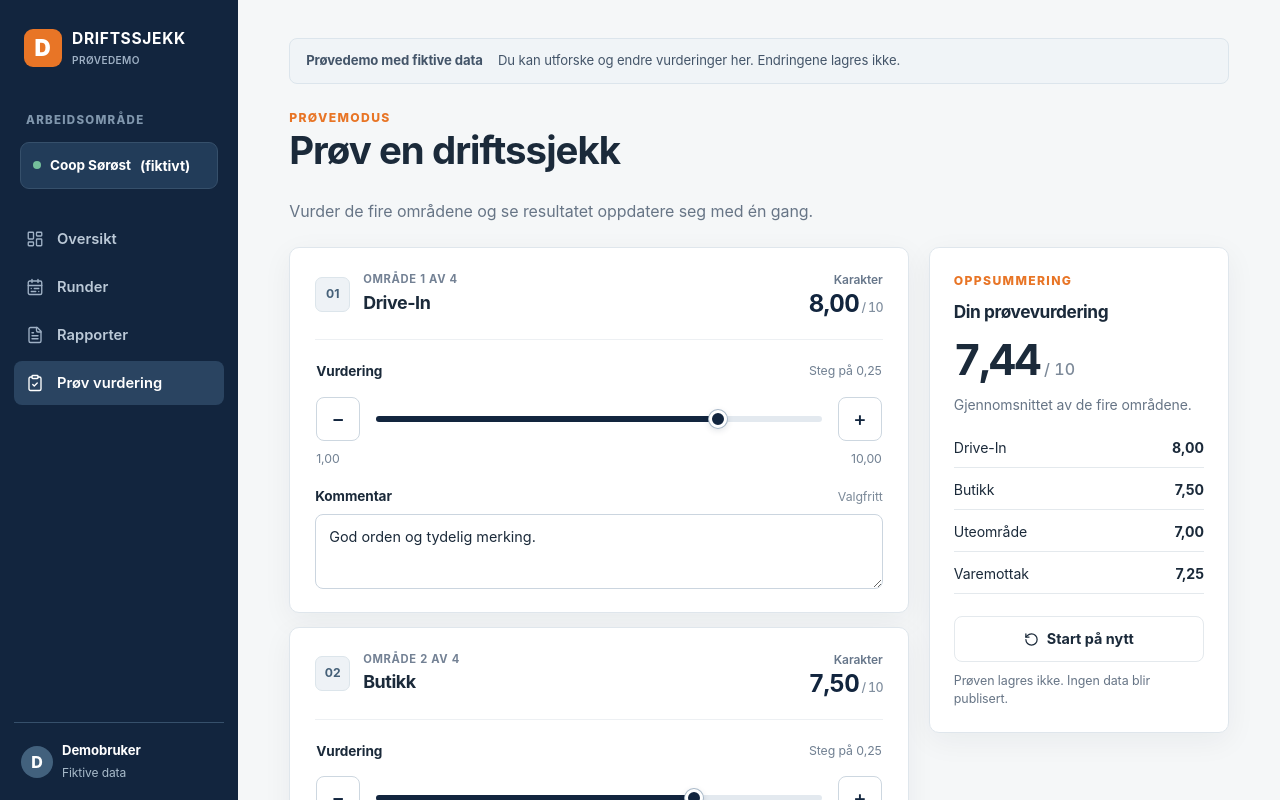
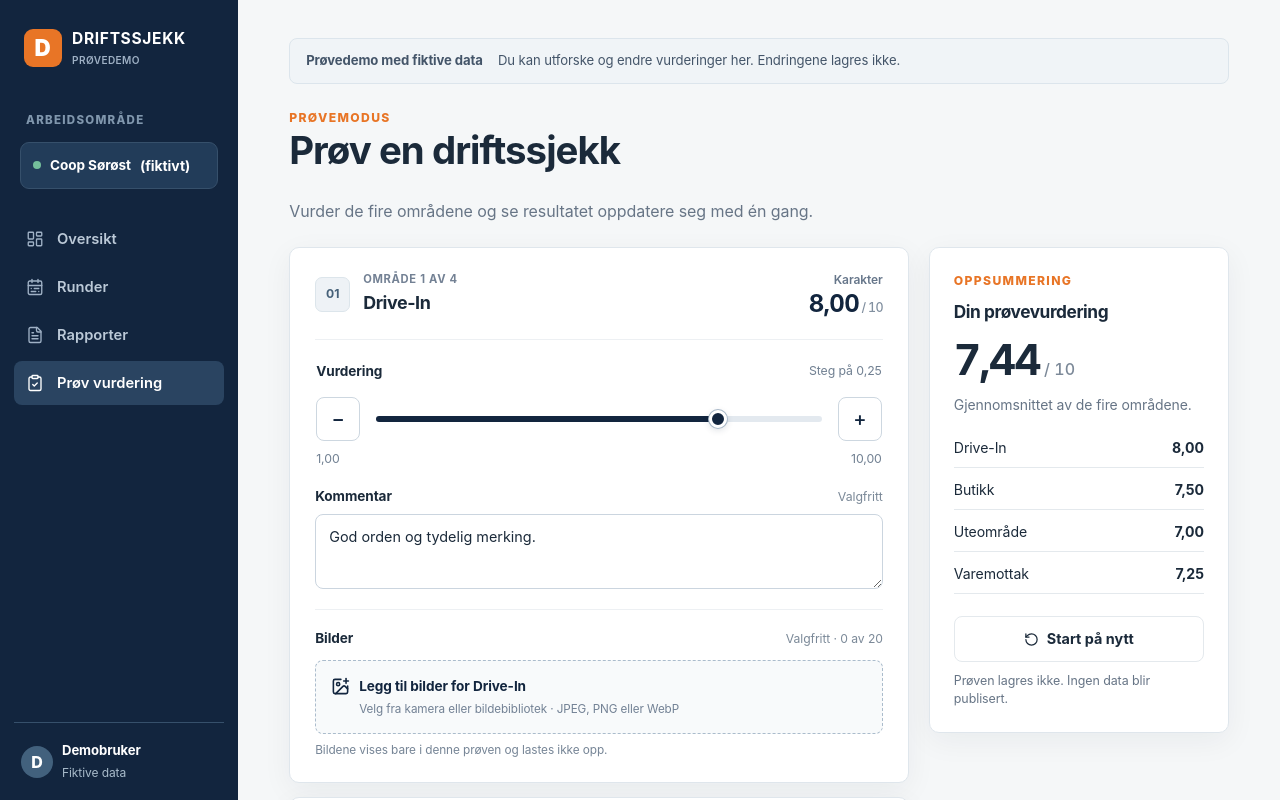
Before and after one commit to olep93/driftssjekk, a Next.js app: page /demo in a window 1280 px wide. Both pictures are taken after a click on the button "Prøv vurdering". Shown: the top 800 px of the page. Built offline with nearby package versions, Linux system fonts and the light colour scheme.

Commit message:
Add per-area photo previews to demo

```diff
--- /dev/null
+++ b/src/app/demo/demo-area-photos.tsx
@@ -0,0 +1,35 @@
+"use client";
+
+/* Local blob URLs are used only for the unsaved demo preview. */
+/* eslint-disable @next/next/no-img-element */
+import { ImagePlus, Trash2 } from "lucide-react";
+import type { ChangeEvent } from "react";
+
+export type DemoPhoto = { id: string; name: string; url: string; caption: string };
+
+export function DemoAreaPhotos({
+  areaLabel, photos, error, onAdd, onCaptionChange, onRemove,
+}: {
+  areaLabel: string;
+  photos: DemoPhoto[];
+  error: string;
+  onAdd: (files: FileList | null) => void;
+  onCaptionChange: (id: string, caption: string) => void;
+  onRemove: (id: string) => void;
+}) {
+  function choose(event: ChangeEvent<HTMLInputElement>) {
+    onAdd(event.target.files);
+    event.target.value = "";
+  }
+
+  return <div className="demo-photos">
+    <div className="demo-photos-heading"><div><strong>Bilder</strong><span>Valgfritt · {photos.length} av 20</span></div></div>
+    {photos.length > 0 && <div className="demo-photos-grid">{photos.map((photo) => <figure className="demo-photo-card" key={photo.id}>
+      <a href={photo.url} target="_blank" rel="noreferrer" aria-label={`Åpne ${photo.name} i full størrelse`}><img src={photo.url} alt={photo.caption || `Forhåndsvisning av ${photo.name}`} /></a>
+      <div className="demo-photo-details"><label>Bildetekst<input value={photo.caption} maxLength={1000} onChange={(event) => onCaptionChange(photo.id, event.target.value)} placeholder="Beskriv bildet" /></label><button type="button" onClick={() => onRemove(photo.id)}><Trash2 size={15} aria-hidden="true"/> Fjern bilde</button></div>
+    </figure>)}</div>}
+    <label className="demo-photo-add"><ImagePlus size={19} aria-hidden="true"/><span>Legg til bilder for {areaLabel}</span><small>Velg fra kamera eller bildebibliotek · JPEG, PNG eller WebP</small><input type="file" accept="image/jpeg,image/png,image/webp" multiple aria-label={`Legg til bilder for ${areaLabel}`} onChange={choose} /></label>
+    {error && <p className="feedback error demo-photo-error" role="alert">{error}</p>}
+    <p className="demo-photo-note">Bildene vises bare i denne prøven og lastes ikke opp.</p>
+  </div>;
+}
--- a/src/app/demo/demo-client.tsx
+++ b/src/app/demo/demo-client.tsx
@@ -1,9 +1,10 @@
 "use client";
 
-import { useMemo, useState } from "react";
+import { useEffect, useMemo, useRef, useState } from "react";
 import { CalendarRange, ClipboardCheck, FileText, LayoutDashboard, RotateCcw } from "lucide-react";
 import type { LucideIcon } from "lucide-react";
 import { areas, formatScore, totalFromQuarters } from "@/lib/scoring";
+import { DemoAreaPhotos, type DemoPhoto } from "./demo-area-photos";
 
 type Report = { store: string; scores: [number, number, number, number]; date: string; comment: string };
 type Round = { name: string; period: string; status: string; reports: Report[] };
@@ -47,6 +48,9 @@ export function DemoClient() {
   const [selectedStore, setSelectedStore] = useState<string | null>(null);
   const [draftScores, setDraftScores] = useState<[number, number, number, number]>([32, 30, 28, 29]);
   const [comments, setComments] = useState(["God orden og tydelig merking.", "", "", "Varemottaket bør følges opp."]);
+  const [photosByArea, setPhotosByArea] = useState<DemoPhoto[][]>(() => areas.map(() => []));
+  const [photoErrors, setPhotoErrors] = useState<string[]>(() => areas.map(() => ""));
+  const photoUrls = useRef(new Set<string>());
   const round = rounds[roundIndex];
   const sorted = useMemo(() => [...round.reports].sort((a, b) => total(b) - total(a)), [round]);
   const activeReport = selectedStore ? round.reports.find((report) => report.store === selectedStore) : null;
@@ -56,6 +60,43 @@ export function DemoClient() {
   function updateScore(index: number, next: number) {
     if (!Number.isInteger(next) || next < 4 || next > 40) return;
     setDraftScores((current) => current.map((value, position) => position === index ? next : value) as [number, number, number, number]);
+  }
+  useEffect(() => {
+    const urls = photoUrls.current;
+    return () => { urls.forEach((url) => URL.revokeObjectURL(url)); urls.clear(); };
+  }, []);
+  function addPhotos(index: number, selected: FileList | null) {
+    if (!selected?.length) return;
+    const files = Array.from(selected);
+    const valid = files.filter((file) => ["image/jpeg", "image/png", "image/webp"].includes(file.type) && file.size > 0 && file.size <= 10_485_760);
+    const available = Math.max(0, 20 - photosByArea[index].length);
+    const added = valid.slice(0, available).map((file) => {
+      const url = URL.createObjectURL(file);
+      photoUrls.current.add(url);
+      return { id: crypto.randomUUID(), name: file.name, url, caption: "" };
+    });
+    setPhotosByArea((current) => current.map((photos, position) => position === index ? [...photos, ...added] : photos));
+    const messages: string[] = [];
+    if (valid.length !== files.length) messages.push("Noen filer ble hoppet over. Bruk JPEG, PNG eller WebP på maks 10 MB per bilde.");
+    if (valid.length > available) messages.push("Maksimalt 20 bilder per område.");
+    setPhotoErrors((current) => current.map((message, position) => position === index ? messages.join(" ") : message));
+  }
+  function updatePhotoCaption(index: number, id: string, caption: string) {
+    setPhotosByArea((current) => current.map((photos, position) => position === index ? photos.map((photo) => photo.id === id ? { ...photo, caption } : photo) : photos));
+  }
+  function removePhoto(index: number, id: string) {
+    const photo = photosByArea[index].find((item) => item.id === id);
+    if (photo) { URL.revokeObjectURL(photo.url); photoUrls.current.delete(photo.url); }
+    setPhotosByArea((current) => current.map((photos, position) => position === index ? photos.filter((item) => item.id !== id) : photos));
+    setPhotoErrors((current) => current.map((message, position) => position === index ? "" : message));
+  }
+  function resetDemo() {
+    photoUrls.current.forEach((url) => URL.revokeObjectURL(url));
+    photoUrls.current.clear();
+    setPhotosByArea(areas.map(() => []));
+    setPhotoErrors(areas.map(() => ""));
+    setDraftScores([32, 30, 28, 29]);
+    setComments(["God orden og tydelig merking.", "", "", "Varemottaket bør følges opp."]);
   }
   function switchView(next: View) { setView(next); setSelectedStore(null); }
 
@@ -96,7 +137,8 @@ export function DemoClient() {
           <div className="demo-assessment-head"><div className="demo-assessment-title"><span className="demo-area-number">{String(index + 1).padStart(2, "0")}</span><div><span className="demo-overline">Område {index + 1} av 4</span><h2>{area.label}</h2></div></div><div className="demo-assessment-score"><span>Karakter</span><output htmlFor={`demo-score-${index}`}>{formatScore(draftScores[index] / 4)}<small> / 10</small></output></div></div>
           <div className="demo-range-field"><div className="demo-range-label"><label htmlFor={`demo-score-${index}`}>Vurdering</label><span>Steg på 0,25</span></div><div className="demo-range-control"><button type="button" aria-label={`Senk ${area.label} med 0,25`} disabled={draftScores[index] <= 4} onClick={() => updateScore(index, draftScores[index] - 1)}>−</button><input id={`demo-score-${index}`} type="range" min={4} max={40} step={1} value={draftScores[index]} onChange={(event) => updateScore(index, Number(event.target.value))} aria-valuetext={`${formatScore(draftScores[index] / 4)} av 10`} style={{background:`linear-gradient(to right, var(--navy) ${(draftScores[index] - 4) / 36 * 100}%, #e3e9ef ${(draftScores[index] - 4) / 36 * 100}%)`}}/><button type="button" aria-label={`Øk ${area.label} med 0,25`} disabled={draftScores[index] >= 40} onClick={() => updateScore(index, draftScores[index] + 1)}>+</button></div><div className="demo-range-scale"><span>1,00</span><span>10,00</span></div></div>
           <label className="demo-comment-field"><span className="demo-comment-label"><strong>Kommentar</strong><span>Valgfritt</span></span><textarea rows={2} value={comments[index]} onChange={(event) => setComments((current) => current.map((value, position) => position === index ? event.target.value : value))} placeholder="Skriv en kort observasjon" /></label>
-        </section>)}</div><aside className="demo-summary-card"><p className="eyebrow">Oppsummering</p><h2>Din prøvevurdering</h2><div className="demo-summary-score">{formatScore(draftTotal)}<span> / 10</span></div><p className="muted small">Gjennomsnittet av de fire områdene.</p><div className="demo-summary-list">{areas.map((area, index) => <div key={area.key}><span>{area.label}</span><strong>{formatScore(draftScores[index] / 4)}</strong></div>)}</div><button className="button demo-reset-button" onClick={() => { setDraftScores([32, 30, 28, 29]); setComments(["God orden og tydelig merking.", "", "", "Varemottaket bør følges opp."]); }}><RotateCcw size={15}/> Start på nytt</button><p className="muted small demo-save-note">Prøven lagres ikke. Ingen data blir publisert.</p></aside></div>
+          <DemoAreaPhotos areaLabel={area.label} photos={photosByArea[index]} error={photoErrors[index]} onAdd={(files) => addPhotos(index, files)} onCaptionChange={(id, caption) => updatePhotoCaption(index, id, caption)} onRemove={(id) => removePhoto(index, id)} />
+        </section>)}</div><aside className="demo-summary-card"><p className="eyebrow">Oppsummering</p><h2>Din prøvevurdering</h2><div className="demo-summary-score">{formatScore(draftTotal)}<span> / 10</span></div><p className="muted small">Gjennomsnittet av de fire områdene.</p><div className="demo-summary-list">{areas.map((area, index) => <div key={area.key}><span>{area.label}</span><strong>{formatScore(draftScores[index] / 4)}</strong></div>)}</div><button className="button demo-reset-button" onClick={resetDemo}><RotateCcw size={15}/> Start på nytt</button><p className="muted small demo-save-note">Prøven lagres ikke. Ingen data blir publisert.</p></aside></div>
       </>}
     </main>
     <nav className="mobile-nav" aria-label="Prøvedemo mobil">{nav.map((item) => <button key={item.id} className={view === item.id ? "selected" : ""} onClick={() => switchView(item.id)}><item.icon size={17} strokeWidth={1.8} aria-hidden="true"/>{item.label}</button>)}</nav>
--- a/src/app/globals.css
+++ b/src/app/globals.css
@@ -132,6 +132,38 @@ input::placeholder,textarea::placeholder{color:#8795a4;font-weight:400}
 .demo-comment-label span{color:#7b8998;font-size:.77rem;font-weight:400}
 .demo-comment-field textarea{width:100%;min-height:75px;resize:vertical;padding:11px 13px;background:#fff;border:1px solid #cbd5df;border-radius:8px;color:var(--ink);font-size:.9rem;font-weight:400;line-height:1.5;outline:none}
 .demo-comment-field textarea:focus{border-color:var(--orange);box-shadow:0 0 0 3px #e8752630}
+.demo-photos{margin-top:20px;padding-top:18px;border-top:1px solid #edf0f3}
+.demo-photos-heading>div{display:flex;align-items:baseline;justify-content:space-between;gap:12px}
+.demo-photos-heading strong{font-size:.85rem;font-weight:650}
+.demo-photos-heading span{color:#7b8998;font-size:.76rem}
+.demo-photos-grid{display:grid;gap:10px;margin-top:13px}
+.demo-photo-card{display:grid;grid-template-columns:106px minmax(0,1fr);gap:12px;min-width:0;margin:0;padding:9px;border:1px solid #dfe6ec;border-radius:8px;background:#fff}
+.demo-photo-card>a{display:block;height:106px;overflow:hidden;border-radius:6px;background:#f1f4f6}
+.demo-photo-card img{display:block;width:100%;height:100%;object-fit:cover}
+.demo-photo-details{display:grid;align-content:center;gap:6px;min-width:0}
+.demo-photo-details label{display:grid;gap:4px;font-size:.76rem;font-weight:600}
+.demo-photo-details input{width:100%;min-width:0;min-height:38px;padding:8px 10px;border:1px solid #cbd5df;border-radius:6px;font-size:.85rem;font-weight:400;outline:none}
+.demo-photo-details input:focus{border-color:var(--orange);box-shadow:0 0 0 3px #e8752630}
+.demo-photo-details button{display:inline-flex;align-items:center;gap:5px;justify-self:start;min-height:32px;padding:3px 0;background:none;border:0;color:#a3473e;font-size:.77rem;font-weight:650}
+.demo-photo-add{position:relative;display:flex;align-items:center;flex-wrap:wrap;column-gap:9px;min-height:74px;margin-top:12px;padding:13px 15px;border:1px dashed #abbccc;border-radius:8px;background:#f8fafb;color:var(--navy);cursor:pointer}
+.demo-photo-add:hover{background:#f0f5f8;border-color:#7e9bb2}
+.demo-photo-add>span{font-size:.85rem;font-weight:650}
+.demo-photo-add small{width:100%;padding-left:28px;color:#728194;font-size:.73rem}
+.demo-photo-add input{position:absolute;inset:0;display:block;width:100%;height:100%;opacity:0;cursor:pointer}
+.demo-photo-add:focus-within{outline:3px solid var(--orange);outline-offset:2px}
+.demo-photo-error{margin:10px 0 0}
+.demo-photo-note{margin:8px 0 0;color:#768596;font-size:.74rem;line-height:1.4}
+.photo-section-title{display:flex;align-items:baseline;justify-content:space-between;gap:12px}
+.photo-section-title strong{font-size:.88rem;font-weight:650}
+.photo-section-title span{color:#7b8998;font-size:.76rem}
+.photo-label{position:relative;display:flex;align-items:center;gap:11px;min-height:76px;margin-top:13px;padding:12px 14px;border:1px dashed #abbccc;border-radius:8px;background:#f8fafb;color:var(--navy);cursor:pointer}
+.photo-label:hover{background:#f0f5f8;border-color:#7e9bb2}
+.photo-label>span{display:grid;gap:3px}
+.photo-label strong{font-size:.87rem;font-weight:650}
+.photo-label small{color:#728194;font-size:.74rem;font-weight:400;line-height:1.35}
+.photo-label input{position:absolute;inset:0;display:block;width:100%;height:100%;opacity:0;cursor:pointer}
+.photo-label:focus-within{outline:3px solid var(--orange);outline-offset:2px}
+.photo-label:has(input:disabled){opacity:.55;cursor:not-allowed}
 .demo-summary-card{position:sticky;top:22px;align-self:start;padding:24px}
 .demo-summary-card .eyebrow{margin-bottom:8px}
 .demo-summary-card h2{margin-bottom:12px;font-size:1.08rem}
```
Also changed, not shown: src/app/(app)/rapporter/rediger/[versionId]/editor.tsx (+1 -1 lines).
